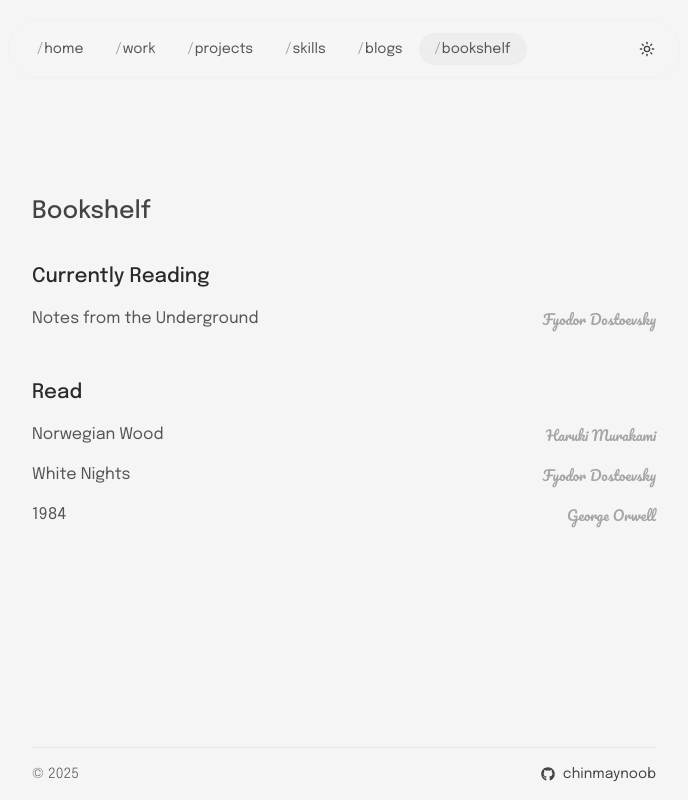
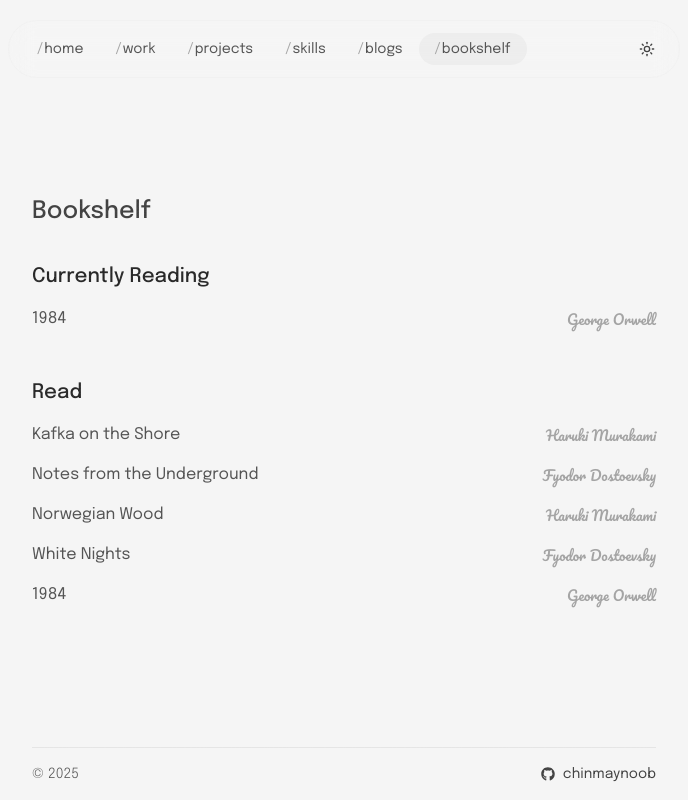
Before and after one commit to ChinmayNoob/chinmaynoob-dev, a Next.js app: page /bookshelf in a window 1280 px wide. Shown: the whole page, without its empty margins (296-984 px from the left). Built offline with nearby package versions, Linux system fonts and the light colour scheme.

Commit message:
updating bookshelf

```diff
--- a/app/bookshelf/page.tsx
+++ b/app/bookshelf/page.tsx
@@ -9,9 +9,19 @@ export const metadata = {
 export default function Bookshelf() {
     const books = [
         {
+            name: "1984",
+            author: "George Orwell",
+            status: "reading"
+        },
+        {
+            name: "Kafka on the Shore",
+            author: "Haruki Murakami",
+            status: "read"
+        },
+        {
             name: "Notes from the Underground",
             author: "Fyodor Dostoevsky",
-            status: "reading"
+            status: "read"
         },
         {
             name: "Norwegian Wood",
```
